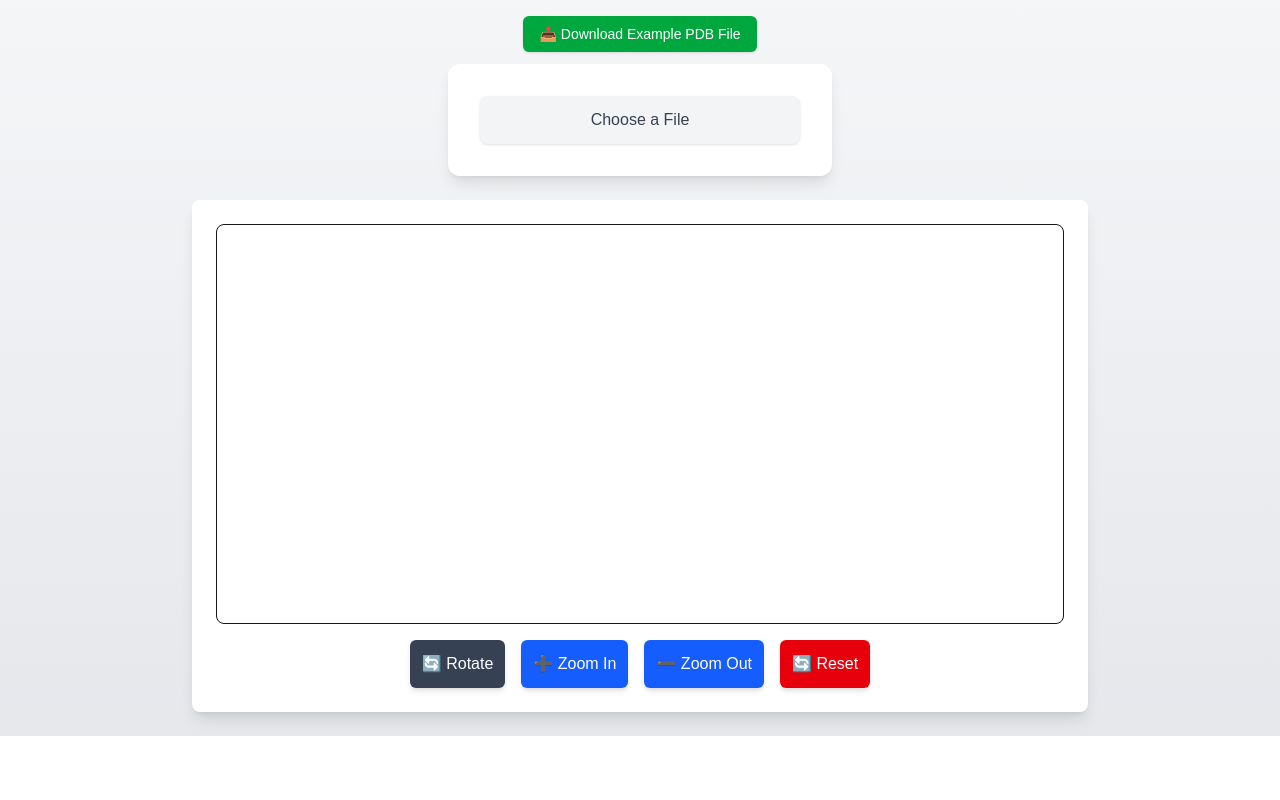
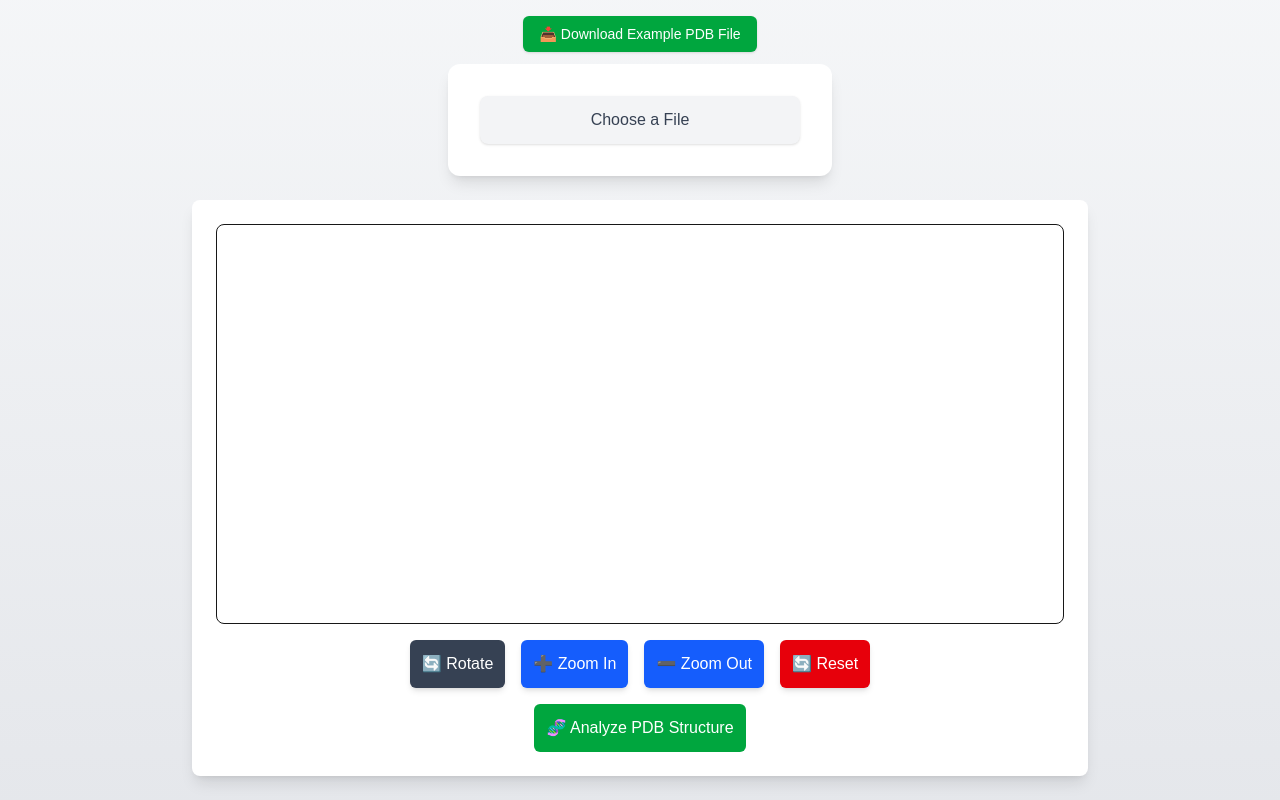
Before and after one commit to sraguraman/drug_visualization, a Next.js app in the folder frontend/: page / in a window 1280 px wide. Shown: the part 236-1036 px from the top of the page. Before the commit the page ends 972 px from the top, so only its background shows below. Built offline with nearby package versions, Linux system fonts and the light colour scheme.

Commit message:
fixing proteinviewer

```diff
--- a/frontend/components/ProteinViewer.tsx
+++ b/frontend/components/ProteinViewer.tsx
@@ -2,6 +2,7 @@
 
 import { useEffect, useRef, useState, forwardRef, useImperativeHandle } from "react";
 import Script from "next/script";
+import { AiOutlineLoading3Quarters } from "react-icons/ai"; // ✅ Spinner for AI loading
 
 declare global {
   interface Window {
@@ -17,7 +18,10 @@ let viewerInstance: any = null;
 
 const ProteinViewer = forwardRef(({ pdbData }: ProteinViewerProps, ref) => {
   const viewerRef = useRef<HTMLDivElement>(null);
+  const analysisRef = useRef<HTMLDivElement>(null);
   const [scriptLoaded, setScriptLoaded] = useState(false);
+  const [analysis, setAnalysis] = useState<string | null>(null);
+  const [loading, setLoading] = useState(false);
 
   useImperativeHandle(ref, () => ({
     updateModel: (newPdbData: string) => {
@@ -54,6 +58,50 @@ const ProteinViewer = forwardRef(({ pdbData }: ProteinViewerProps, ref) => {
     }
   }, [pdbData]);
 
+  const API_BASE_URL =
+    process.env.NODE_ENV === "production"
+      ? "https://protein-viz.vercel.app/api"
+      : "http://localhost:8000/api";
+
+  const analyzePDB = async () => {
+    if (!pdbData) {
+      alert("Please upload a PDB file first.");
+      return;
+    }
+
+    setLoading(true);
+    setAnalysis(null);
+
+    try {
+      const res = await fetch(`${API_BASE_URL}/analyze_pdb`, {
+        method: "POST",
+        headers: { "Content-Type": "application/json" },
+        body: JSON.stringify({ pdbData }), // ✅ Send raw PDB data
+      });
+
+      const data = await res.json();
+
+      if (!res.ok) {
+        throw new Error(`Failed to analyze PDB file: ${data.detail || "Unknown error"}`);
+      }
+
+      setAnalysis(cleanText(data.pdb_analysis));
+
+      setTimeout(() => {
+        analysisRef.current?.scrollIntoView({ behavior: "smooth", block: "start" });
+      }, 200);
+    } catch (error) {
+      console.error("❌ Error fetching AI analysis:", error);
+      setAnalysis("Error retrieving analysis. Please try again.");
+    } finally {
+      setLoading(false);
+    }
+  };
+
+  const cleanText = (text: string) => {
+    return text.replace(/\*\*/g, "").replace(/-/g, "•").trim();
+  };
+
   return (
     <div className="flex flex-col items-center w-full max-w-4xl bg-white p-6 rounded-lg shadow-lg">
       <Script
@@ -68,7 +116,7 @@ const ProteinViewer = forwardRef(({ pdbData }: ProteinViewerProps, ref) => {
         <div ref={viewerRef} className="w-full h-full" />
       </div>
 
-      {/* ✅ Restored Controls */}
+      {/* ✅ Controls Restored */}
       <div className="flex space-x-4 mt-4">
         <button
           onClick={() => viewerInstance?.rotate(90) && viewerInstance.render()}
@@ -95,6 +143,29 @@ const ProteinViewer = forwardRef(({ pdbData }: ProteinViewerProps, ref) => {
           🔄 Reset
         </button>
       </div>
+
+      {/* ✅ AI Analysis Button */}
+      <button
+        onClick={analyzePDB}
+        disabled={loading}
+        className={`mt-4 p-3 text-white rounded-md transition-all flex items-center justify-center space-x-2 ${
+          loading ? "bg-green-400 cursor-not-allowed" : "bg-green-600 hover:bg-green-700 cursor-pointer"
+        }`}
+      >
+        {loading && <AiOutlineLoading3Quarters className="animate-spin" />}
+        <span>{loading ? "Analyzing..." : "🧬 Analyze PDB Structure"}</span>
+      </button>
+
+      {/* ✅ AI Analysis Output */}
+      {analysis && (
+        <div
+          ref={analysisRef}
+          className="mt-6 p-4 bg-gray-100 rounded-md w-full text-gray-900 shadow-md animate-fade-in"
+        >
+          <h3 className="text-lg font-bold mb-2">AI Analysis</h3>
+          <p className="text-gray-700 whitespace-pre-line">{analysis}</p>
+        </div>
+      )}
     </div>
   );
 });
```
